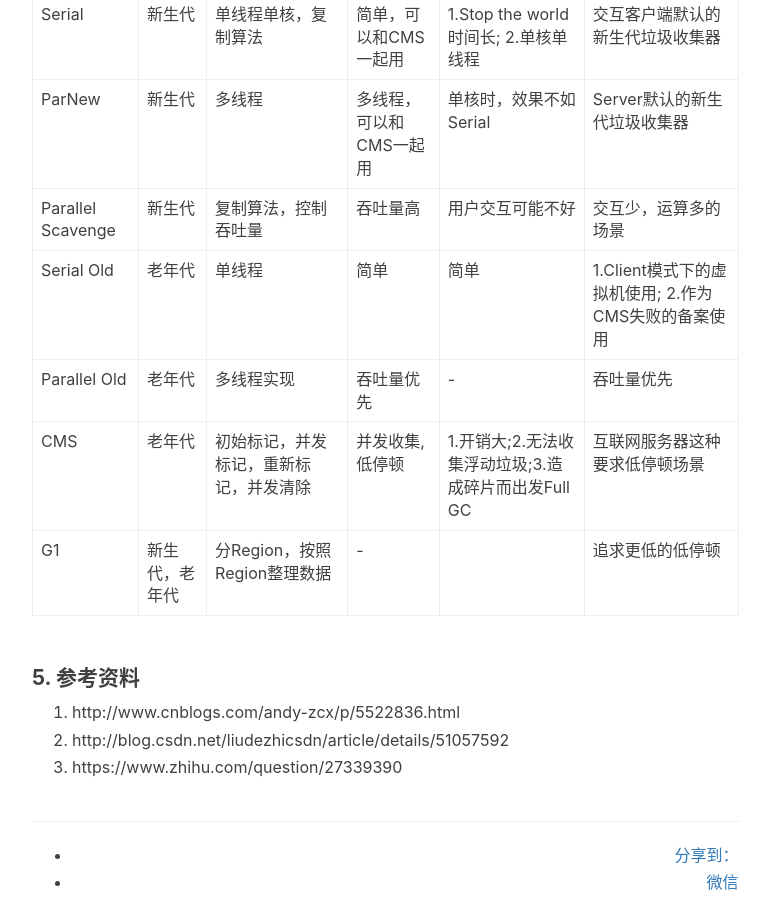
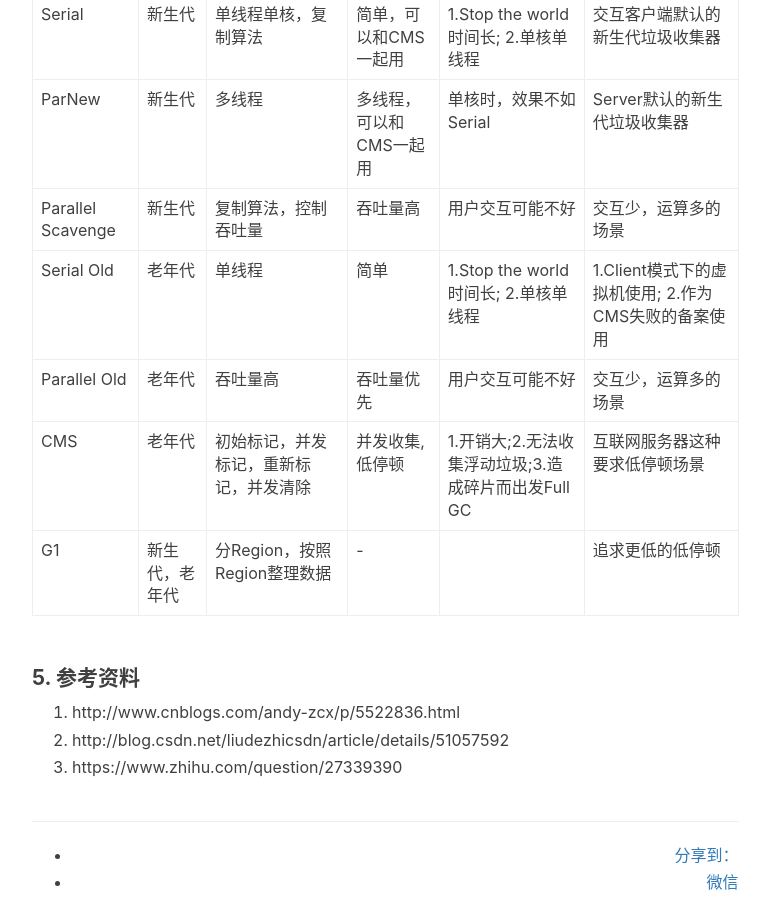
Before and after one commit to baiscjava/basicjava.github.io, a Jekyll site: the page built from _posts/2017-01-13-Java的垃圾回收机制.md, in a window 1280 px wide and 900 px high, scrolled down 2679 px. Shown: the whole window, without its empty margins (233-1003 px from the left). Built offline with Jekyll 4.4.1, drawn with Linux system fonts in a browser that asks for light colours; nearby versions of some CDN libraries; comment, search, counter and statistics services are not loaded.

Commit message:
Update 2017-01-13-Java的垃圾回收机制.md

```diff
--- a/_posts/2017-01-13-Java的垃圾回收机制.md
+++ b/_posts/2017-01-13-Java的垃圾回收机制.md
@@ -58,8 +58,8 @@ GC的时候，此方法只会被调用一次，如果在这个方法里面为变
 |Serial|新生代|单线程单核，复制算法|简单，可以和CMS一起用|1.Stop the world时间长; 2.单核单线程|交互客户端默认的新生代垃圾收集器|
 |ParNew|新生代|多线程|多线程，可以和CMS一起用|单核时，效果不如Serial|Server默认的新生代垃圾收集器|
 |Parallel Scavenge|新生代|复制算法，控制吞吐量|吞吐量高|用户交互可能不好|交互少，运算多的场景|
-|Serial Old|老年代|单线程|简单|简单|1.Client模式下的虚拟机使用; 2.作为CMS失败的备案使用|
-|Parallel Old|老年代|多线程实现|吞吐量优先|-|吞吐量优先|
+|Serial Old|老年代|单线程|简单|1.Stop the world时间长; 2.单核单线程|1.Client模式下的虚拟机使用; 2.作为CMS失败的备案使用|
+|Parallel Old|老年代|吞吐量高|吞吐量优先|用户交互可能不好|交互少，运算多的场景|
 |CMS|老年代|初始标记，并发标记，重新标记，并发清除|并发收集,低停顿|1.开销大;2.无法收集浮动垃圾;3.造成碎片而出发Full GC|互联网服务器这种要求低停顿场景|
 |G1|新生代，老年代|分Region，按照Region整理数据|-||追求更低的低停顿|
 
```
